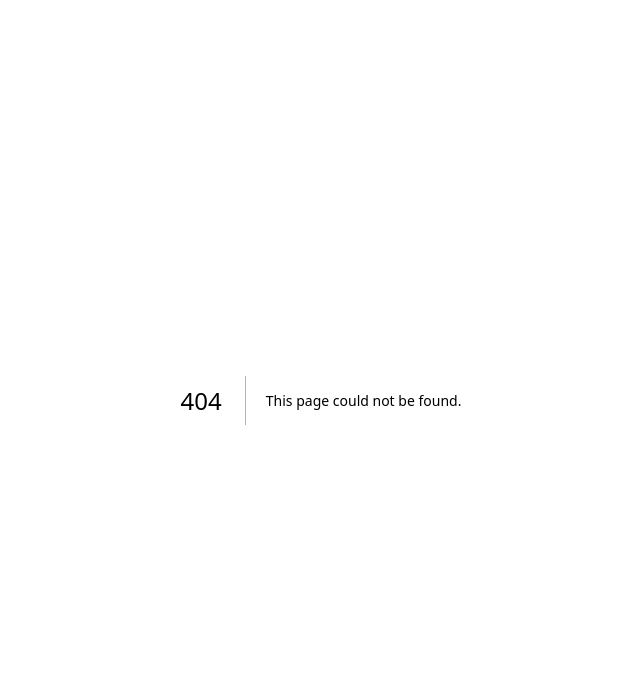
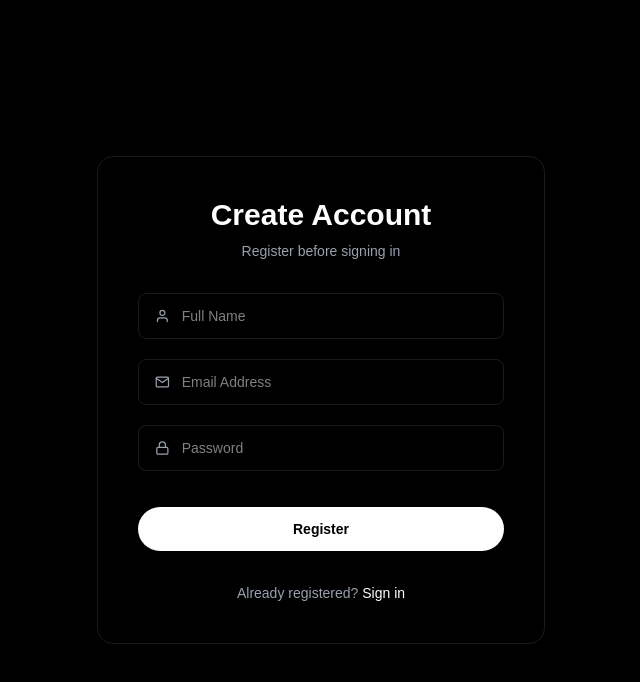
Before and after one commit to Griffinsshem/urstyleke2, a Next.js app in the folder frontend/: page /register in a window 1280 px wide. Before the commit this address had no page. Shown: the top 682 px of the page, without its empty margins (319-959 px from the left). Built offline with nearby package versions, Linux system fonts and the light colour scheme.

Commit message:
feat(auth-ui): add register page with clean professional layout

```diff
--- /dev/null
+++ b/frontend/src/app/register/page.jsx
@@ -0,0 +1,62 @@
+"use client";
+
+import Link from "next/link";
+import { FiUser, FiMail, FiLock } from "react-icons/fi";
+
+export default function RegisterPage() {
+  return (
+    <section className="min-h-screen bg-black text-white flex items-center justify-center px-6">
+      <div className="w-full max-w-md border border-white/10 rounded-2xl p-10">
+        <h1 className="text-3xl font-bold text-center mb-2">
+          Create Account
+        </h1>
+        <p className="text-gray-400 text-center mb-8 text-sm">
+          Register before signing in
+        </p>
+
+        <form className="space-y-5">
+          <div className="flex items-center gap-3 border border-white/10 rounded-lg px-4 py-3">
+            <FiUser className="text-gray-400" />
+            <input
+              type="text"
+              placeholder="Full Name"
+              className="bg-transparent outline-none w-full text-sm"
+            />
+          </div>
+
+          <div className="flex items-center gap-3 border border-white/10 rounded-lg px-4 py-3">
+            <FiMail className="text-gray-400" />
+            <input
+              type="email"
+              placeholder="Email Address"
+              className="bg-transparent outline-none w-full text-sm"
+            />
+          </div>
+
+          <div className="flex items-center gap-3 border border-white/10 rounded-lg px-4 py-3">
+            <FiLock className="text-gray-400" />
+            <input
+              type="password"
+              placeholder="Password"
+              className="bg-transparent outline-none w-full text-sm"
+            />
+          </div>
+
+          <button
+            type="submit"
+            className="w-full mt-4 py-3 rounded-full bg-white text-black text-sm font-semibold hover:opacity-90 transition"
+          >
+            Register
+          </button>
+        </form>
+
+        <p className="text-center text-sm text-gray-400 mt-8">
+          Already registered?{" "}
+          <Link href="/login" className="text-white hover:underline">
+            Sign in
+          </Link>
+        </p>
+      </div>
+    </section>
+  );
+}
```
